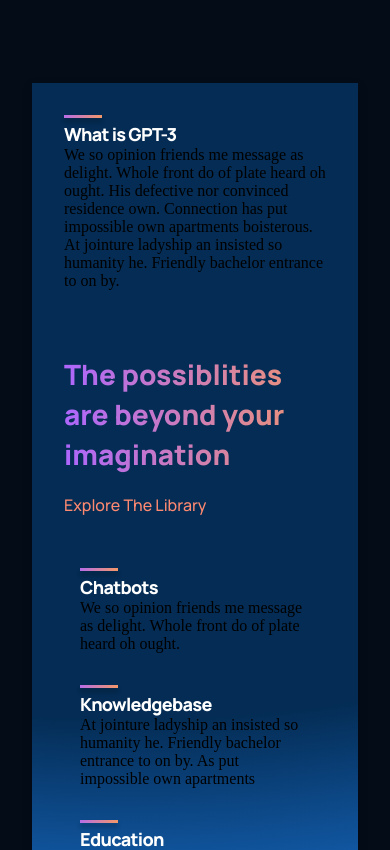
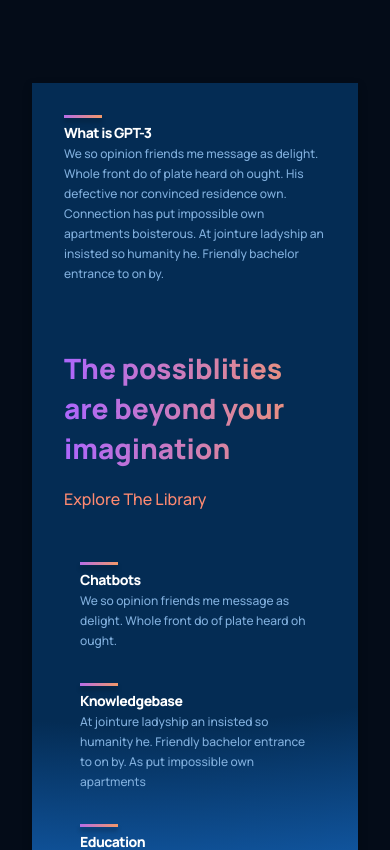
Before and after one commit to VenusTokyo/GPT-3, a React (Create React App) app: page / in a window 390 px wide. Shown: the part 1320-2170 px from the top of the page. Built offline with nearby package versions, Linux system fonts and the light colour scheme.

Commit message:
what gpt3 features completed

```diff
--- a/src/components/feature/Feature.jsx
+++ b/src/components/feature/Feature.jsx
@@ -8,7 +8,10 @@
         <h1>{title}</h1>
       </div>
       <div className="gpt3__features-container__feature-text">
+        <p>
+
         {text}
+        </p>
       </div>
 
     </div>
--- a/src/components/feature/feature.css
+++ b/src/components/feature/feature.css
@@ -1,4 +1,4 @@
-.gpt3__features-container__feature{
+.gpt3__features-container__feature {
     width: 100%;
     display: flex;
     justify-content: space-between;
@@ -6,12 +6,14 @@
     flex-direction: row;
     margin: 1rem;
 }
-.gpt3__features-container__feature-title{
+
+.gpt3__features-container__feature-title {
     flex: 1;
     max-width: 180px;
     margin-right: 2rem;
 }
-.gpt3__features-container__feature-title h1{
+
+.gpt3__features-container__feature-title h1 {
     font-family: var(--font-family);
     font-weight: 800;
     font-size: 18px;
@@ -20,12 +22,45 @@
     color: #fff;
 
 }
-.gpt3__features-container__feature-title div{
+
+.gpt3__features-container__feature-title div {
     width: 38px;
     height: 3px;
-    background:var(--gradient-bar);
+    background: var(--gradient-bar);
     box-shadow: 0 4px 4px rgba(0, 0, 0, 0.25);
     margin-bottom: 0.25rem;
 
 
 }
+
+.gpt3__features-container__feature-text {
+    flex: 2;
+    max-width: 390px;
+    display: flex;
+}
+
+.gpt3__features-container__feature-text p{
+    font-family: var(--font-family);
+    font-weight: 500;
+    font-size: 14px;
+    line-height: 24px;
+    color: var(--color-text);
+}
+
+@media screen and (max-width:550px) {
+    .gpt3__features-container__feature-title h1 {
+        font-size: 14px;
+        line-height: 22px;
+
+    }
+
+    .gpt3__features-container__feature-text p{
+        font-size: 12px;
+        line-height: 20px;
+
+    }
+
+    .gpt3__features-container__feature {
+        margin: 1rem 0;
+    }
+}
```
Lines whose indentation alone changed are shown as unchanged.
